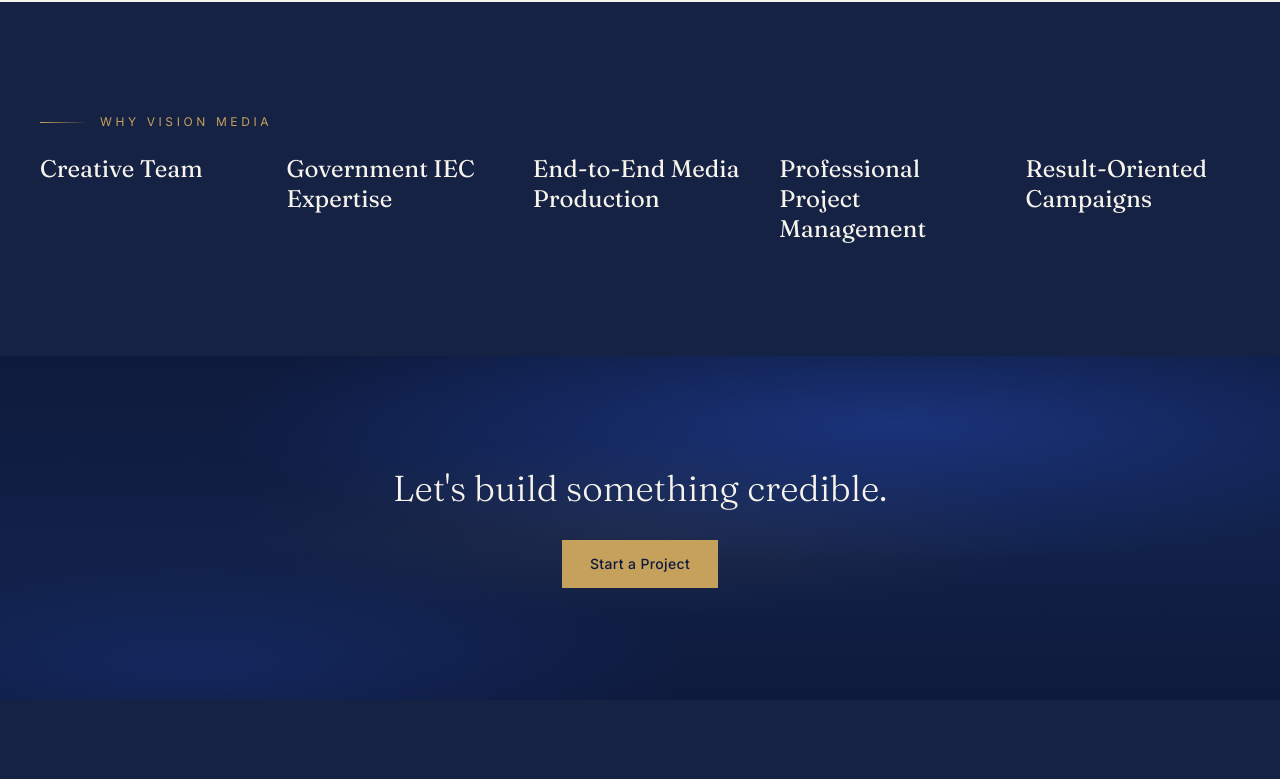
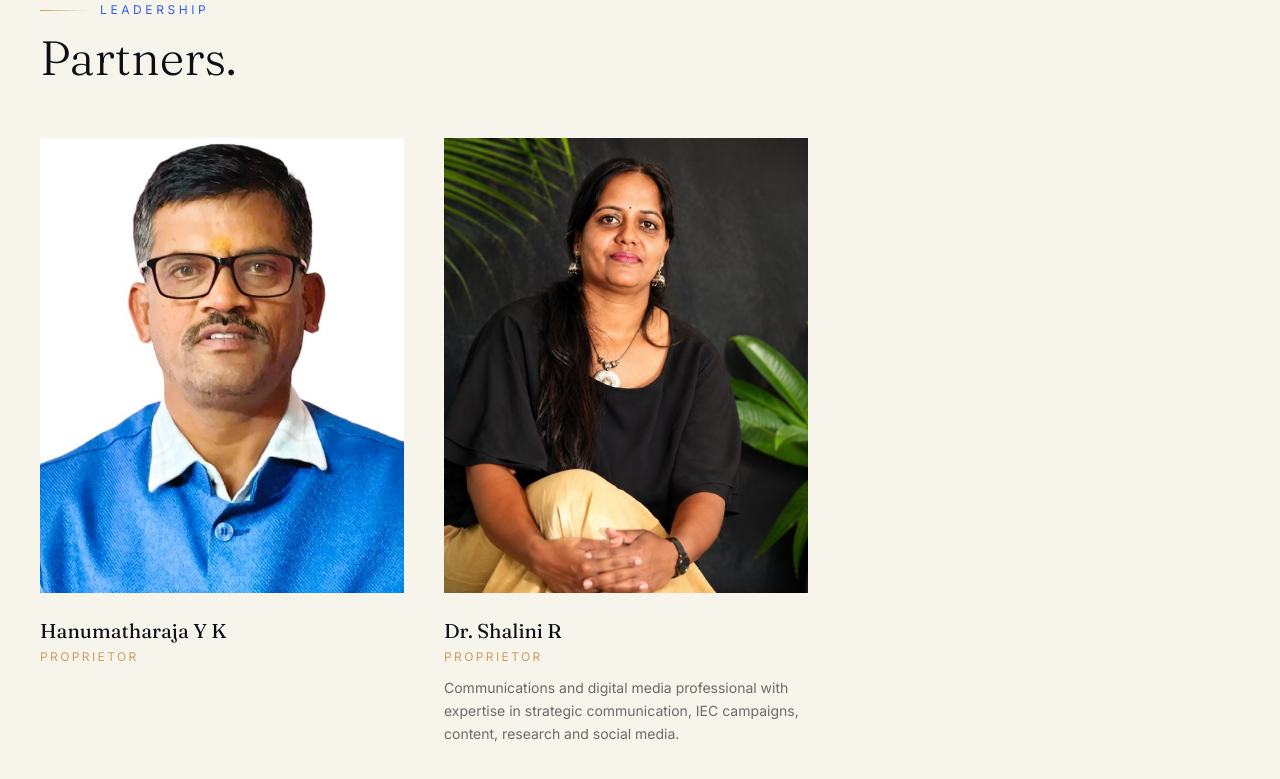
Before and after one commit to winodinfospace-official/VMCommunications, a Next.js app: page /about in a window 1280 px wide. Shown: the part 1680-2459 px from the top of the page. Built offline with nearby package versions, Linux system fonts and the light colour scheme.

Commit message:
Add files via upload

```diff
--- a/app/about/page.tsx
+++ b/app/about/page.tsx
@@ -1,10 +1,26 @@
 import type { Metadata } from "next";
+import Image from "next/image";
 import PageHero from "@/components/sections/PageHero";
 import Reveal from "@/components/ui/Reveal";
 import SectionEyebrow from "@/components/ui/SectionEyebrow";
 import Button from "@/components/ui/Button";
 
 export const metadata: Metadata = { title: "About — Vision Media Communications" };
+
+const partners = [
+  {
+    name: "Hanumatharaja Y K",
+    role: "Proprietor",
+    photo: "/team/hanumantharaja.jpg",
+    bio: "",
+  },
+  {
+    name: "Dr. Shalini R",
+    role: "Proprietor",
+    photo: "/team/shalini.jpg",
+    bio: "Communications and digital media professional with expertise in strategic communication, IEC campaigns, content, research and social media.",
+  },
+];
 
 export default function AboutPage() {
   return (
@@ -59,6 +75,29 @@ export default function AboutPage() {
         </div>
       </section>
 
+      <section className="bg-ivory pb-24 lg:pb-32">
+        <div className="max-w-7xl mx-auto px-6 lg:px-10">
+          <Reveal>
+            <SectionEyebrow>LEADERSHIP</SectionEyebrow>
+            <h2 className="font-display text-4xl lg:text-5xl text-ink font-light max-w-2xl">
+              Partners.
+            </h2>
+          </Reveal>
+          <div className="grid sm:grid-cols-2 gap-10 mt-14 max-w-3xl">
+            {partners.map((p, i) => (
+              <Reveal key={p.name} delay={i * 100}>
+                <div className="relative aspect-[4/5] mb-6 overflow-hidden bg-navy">
+                  <Image src={p.photo} alt={p.name} fill className="object-cover" />
+                </div>
+                <p className="font-display text-xl text-ink">{p.name}</p>
+                <p className="text-gold text-xs tracking-[0.2em] mt-1 mb-3">{p.role.toUpperCase()}</p>
+                {p.bio && <p className="text-ink/60 text-sm leading-relaxed">{p.bio}</p>}
+              </Reveal>
+            ))}
+          </div>
+        </div>
+      </section>
+
       <section className="bg-charcoal py-24 lg:py-28">
         <div className="max-w-7xl mx-auto px-6 lg:px-10">
           <Reveal>
```
Also changed, not shown: public/team/hanumantharaja.jpg (added), public/team/shalini.jpg (added).
